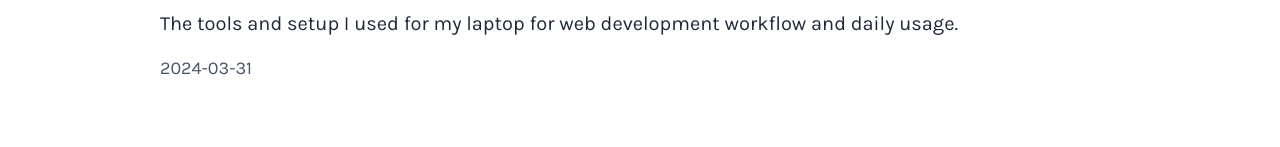
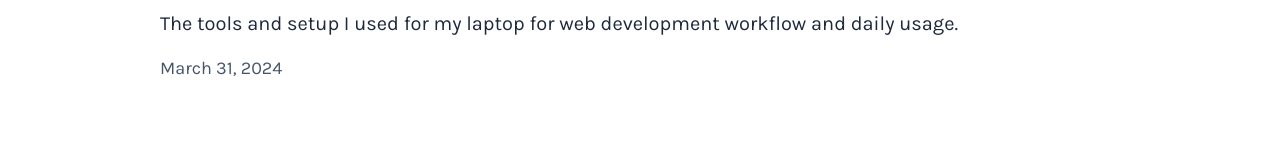
Before and after one commit to jromest/website, a Next.js app: page /blog in a window 1280 px wide. Shown: the part 322-469 px from the top of the page. Built offline with nearby package versions, Linux system fonts and the light colour scheme.

Commit message:
feat: ✨ implement date format and updated date

```diff
--- a/pages/blog/[slug].tsx
+++ b/pages/blog/[slug].tsx
@@ -17,6 +17,7 @@ import { SEO } from "@/components/SEO";
 import { Pre } from "@/components/Pre";
 import { BLOG_POST_PATH, blogPostFilePath } from "@/utils/mdx";
 import type { BlogPostData } from "@/utils/types";
+import { formatDate } from "@/utils/date";
 import { config } from "config";
 
 const { siteUrl } = config;
@@ -32,7 +33,7 @@ const components = {
 } as MDXComponents;
 
 const BlogPost: NextPage<BlogPostProps> = ({ source, meta, slug }) => {
-  const { title, description, createdAt } = meta;
+  const { title, description, createdAt, updatedAt } = meta;
 
   const canonicalUrl = `${siteUrl}/blog/${slug}`;
 
@@ -52,7 +53,15 @@ const BlogPost: NextPage<BlogPostProps> = ({ source, meta, slug }) => {
               <h1 className="relative z-0 text-4xl font-bold after:absolute after:bottom-1 after:left-0 after:right-0 after:-z-10 after:h-6 after:-rotate-1 after:bg-yellow-gold after:md:h-1/2">
                 {title}
               </h1>
-              <time className="text-slate-500">{createdAt}</time>
+              <time className="text-slate-500">
+                Published on {formatDate(createdAt)}
+              </time>
+
+              {updatedAt ? (
+                <time className="text-slate-500">
+                  Updated on {formatDate(updatedAt)}
+                </time>
+              ) : null}
             </div>
 
             <div className="prose-a:link prose prose-xl prose-slate mx-auto prose-a:no-underline prose-code:before:content-none prose-code:after:content-none md:mx-0 [&_a]:hover:prose-headings:inline-block">
--- a/pages/blog/index.tsx
+++ b/pages/blog/index.tsx
@@ -6,6 +6,7 @@ import { Layout } from "@/components/Layout";
 import { SEO } from "@/components/SEO";
 import { getBlogPost } from "@/utils/mdx";
 import type { BlogPost } from "@/utils/types";
+import { formatDate } from "@/utils/date";
 import { config } from "config";
 
 const { author, description, siteUrl } = config;
@@ -49,7 +50,7 @@ const Blog: NextPage<BlogProps> = ({ blogPosts }) => {
                   <p className="my-2">{post.data.description}</p>
 
                   <time className="text-lg text-slate-600">
-                    {post.data.createdAt}
+                    {formatDate(post.data.createdAt)}
                   </time>
                 </li>
               ))}
--- /dev/null
+++ b/utils/date.ts
@@ -0,0 +1,10 @@
+// Format date string 2024-10-20 [y, m, d] to October 20, 2024
+export const formatDate = (dateStr: string): string => {
+  const date = new Date(dateStr);
+
+  return date.toLocaleDateString("en-US", {
+    year: "numeric",
+    month: "long",
+    day: "numeric",
+  });
+};
--- a/utils/types.ts
+++ b/utils/types.ts
@@ -2,6 +2,7 @@ export interface BlogPostData {
   title: string;
   description: string;
   createdAt: string;
+  updatedAt?: string;
   tags: string[];
 }
 
```
